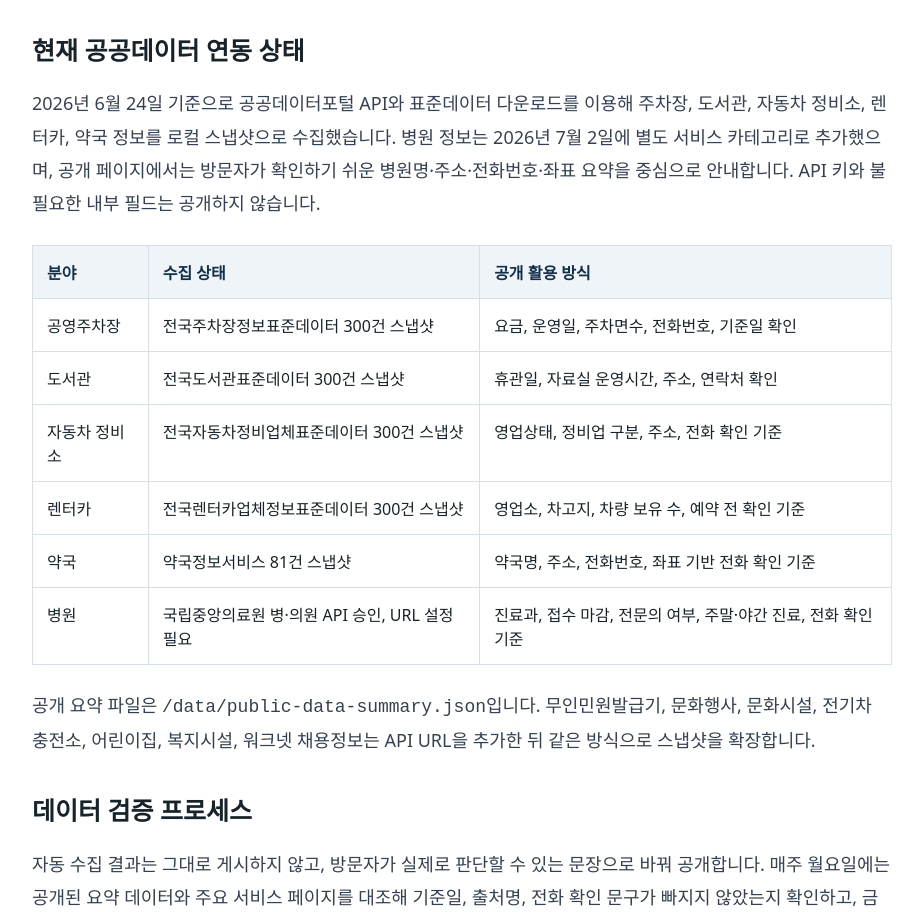
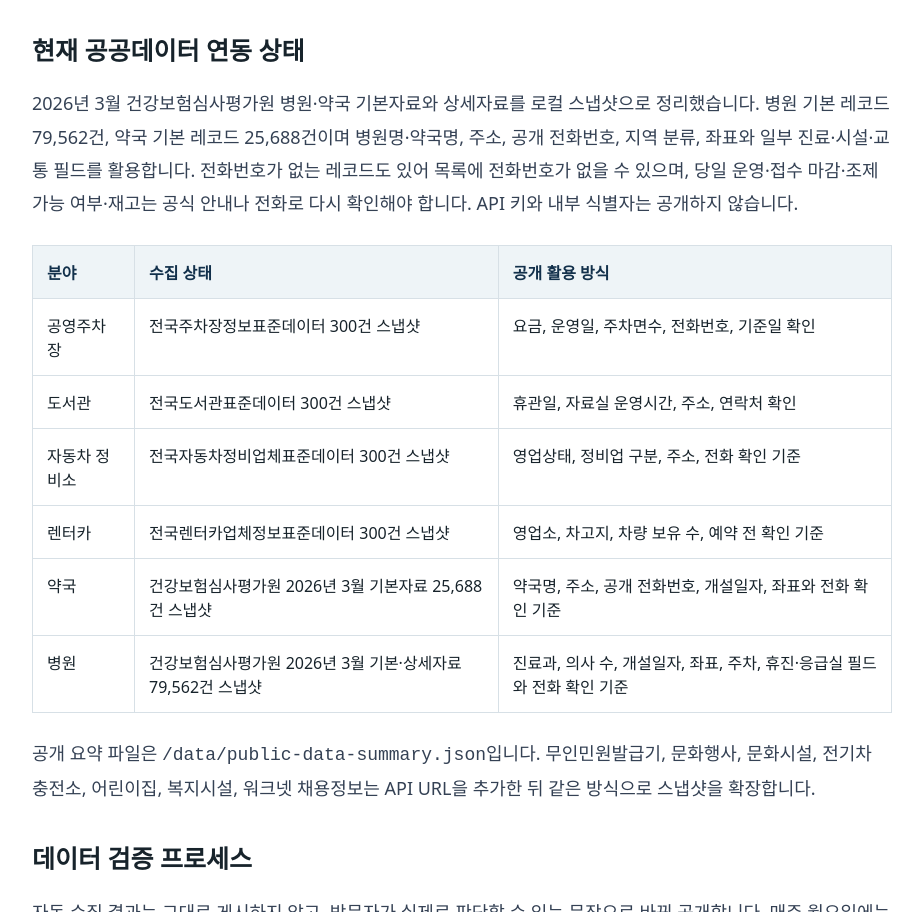
Before and after one commit to ana7776/town114, a website: page sources/index.html in a window 1280 px wide. Shown: the part 616-1528 px from the top of the page, without its empty margins (178-1101 px from the left). Drawn offline with Linux system fonts and the light colour scheme.

Commit message:
Update medical data sources
Replaced outdated hospital API and pharmacy snapshot wording with verified March 2026 HIRA dataset details and limitations.

```diff
--- a/sources/index.html
+++ b/sources/index.html
@@ -10,6 +10,7 @@
     <link rel="canonical" href="https://town114.com/sources/" />    <link rel="icon" href="/favicon.svg" type="image/svg+xml" />
     <link rel="icon" href="/favicon-32.png" sizes="32x32" type="image/png" />
     <link rel="apple-touch-icon" href="/apple-touch-icon.png" />
+
 
     <title>자료 출처와 운영 기준 | TOWN114</title>
     <link rel="stylesheet" href="../styles.css" />
@@ -26,8 +27,8 @@
         <p>확인되지 않은 실제 시설명, 전화번호, 운영시간을 임의로 만들어 게시하지 않습니다. 카테고리 페이지는 방문자가 먼저 봐야 할 판단 기준을 제공하고, 실제 시설 정보를 다룰 때는 출처, 기준일, 제공기관을 함께 표시합니다.</p>
       </div>
       <h2>현재 공공데이터 연동 상태</h2>
-      <p>2026년 6월 24일 기준으로 공공데이터포털 API와 표준데이터 다운로드를 이용해 주차장, 도서관, 자동차 정비소, 렌터카, 약국 정보를 로컬 스냅샷으로 수집했습니다. 병원 정보는 2026년 7월 2일에 별도 서비스 카테고리로 추가했으며, 공개 페이지에서는 방문자가 확인하기 쉬운 병원명·주소·전화번호·좌표 요약을 중심으로 안내합니다. API 키와 불필요한 내부 필드는 공개하지 않습니다.</p>
-      <div class="table-scroll" role="region" aria-label="표 가로 스크롤" tabindex="0"><table class="check-table"><thead><tr><th>분야</th><th>수집 상태</th><th>공개 활용 방식</th></tr></thead><tbody><tr><td>공영주차장</td><td>전국주차장정보표준데이터 300건 스냅샷</td><td>요금, 운영일, 주차면수, 전화번호, 기준일 확인</td></tr><tr><td>도서관</td><td>전국도서관표준데이터 300건 스냅샷</td><td>휴관일, 자료실 운영시간, 주소, 연락처 확인</td></tr><tr><td>자동차 정비소</td><td>전국자동차정비업체표준데이터 300건 스냅샷</td><td>영업상태, 정비업 구분, 주소, 전화 확인 기준</td></tr><tr><td>렌터카</td><td>전국렌터카업체정보표준데이터 300건 스냅샷</td><td>영업소, 차고지, 차량 보유 수, 예약 전 확인 기준</td></tr><tr><td>약국</td><td>약국정보서비스 81건 스냅샷</td><td>약국명, 주소, 전화번호, 좌표 기반 전화 확인 기준</td></tr><tr><td>병원</td><td>국립중앙의료원 병·의원 API 승인, URL 설정 필요</td><td>진료과, 접수 마감, 전문의 여부, 주말·야간 진료, 전화 확인 기준</td></tr></tbody></table></div>
+      <p>2026년 3월 건강보험심사평가원 병원·약국 기본자료와 상세자료를 로컬 스냅샷으로 정리했습니다. 병원 기본 레코드 79,562건, 약국 기본 레코드 25,688건이며 병원명·약국명, 주소, 공개 전화번호, 지역 분류, 좌표와 일부 진료·시설·교통 필드를 활용합니다. 전화번호가 없는 레코드도 있어 목록에 전화번호가 없을 수 있으며, 당일 운영·접수 마감·조제 가능 여부·재고는 공식 안내나 전화로 다시 확인해야 합니다. API 키와 내부 식별자는 공개하지 않습니다.</p>
+      <div class="table-scroll" role="region" aria-label="표 가로 스크롤" tabindex="0"><table class="check-table"><thead><tr><th>분야</th><th>수집 상태</th><th>공개 활용 방식</th></tr></thead><tbody><tr><td>공영주차장</td><td>전국주차장정보표준데이터 300건 스냅샷</td><td>요금, 운영일, 주차면수, 전화번호, 기준일 확인</td></tr><tr><td>도서관</td><td>전국도서관표준데이터 300건 스냅샷</td><td>휴관일, 자료실 운영시간, 주소, 연락처 확인</td></tr><tr><td>자동차 정비소</td><td>전국자동차정비업체표준데이터 300건 스냅샷</td><td>영업상태, 정비업 구분, 주소, 전화 확인 기준</td></tr><tr><td>렌터카</td><td>전국렌터카업체정보표준데이터 300건 스냅샷</td><td>영업소, 차고지, 차량 보유 수, 예약 전 확인 기준</td></tr><tr><td>약국</td><td>건강보험심사평가원 2026년 3월 기본자료 25,688건 스냅샷</td><td>약국명, 주소, 공개 전화번호, 개설일자, 좌표와 전화 확인 기준</td></tr><tr><td>병원</td><td>건강보험심사평가원 2026년 3월 기본·상세자료 79,562건 스냅샷</td><td>진료과, 의사 수, 개설일자, 좌표, 주차, 휴진·응급실 필드와 전화 확인 기준</td></tr></tbody></table></div>
       <p>공개 요약 파일은 <code>/data/public-data-summary.json</code>입니다. 무인민원발급기, 문화행사, 문화시설, 전기차 충전소, 어린이집, 복지시설, 워크넷 채용정보는 API URL을 추가한 뒤 같은 방식으로 스냅샷을 확장합니다.</p>
       <h2>데이터 검증 프로세스</h2>
       <p>자동 수집 결과는 그대로 게시하지 않고, 방문자가 실제로 판단할 수 있는 문장으로 바꿔 공개합니다. 매주 월요일에는 공개된 요약 데이터와 주요 서비스 페이지를 대조해 기준일, 출처명, 전화 확인 문구가 빠지지 않았는지 확인하고, 금요일에는 최근 수정한 글의 내부 링크와 광고 고지, 개인정보·문의 링크를 다시 점검합니다.</p>
```
